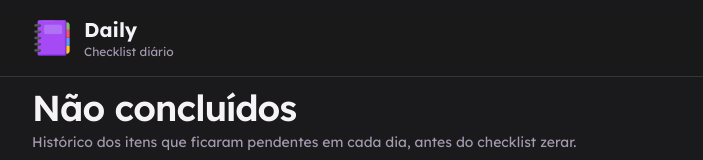
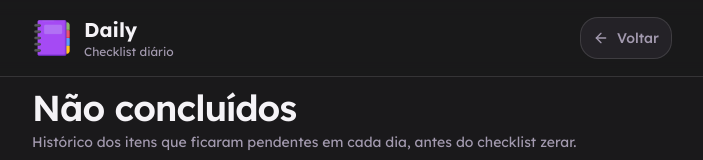
Before and after one commit to glhrmoura/daily, a React (Vite) app: page /relatorio in a window 1280 px wide. Shown: the top 160 px of the page, without its empty margins (288-991 px from the left). Built offline with nearby package versions, Linux system fonts and the light colour scheme.

Commit message:
feat: add report nav and back home action

```diff
--- a/src/components/Header.tsx
+++ b/src/components/Header.tsx
@@ -1,8 +1,15 @@
+import { Link, useRouterState } from '@tanstack/react-router';
+import { ArrowLeft, ClipboardList } from 'lucide-react';
+
 export function Header() {
+  const pathname = useRouterState({ select: (state) => state.location.pathname });
+  const isReport = pathname === '/relatorio';
+
   return (
     <header className="fixed top-0 right-0 left-0 z-50 border-b border-border bg-background/95 pt-[env(safe-area-inset-top,0px)] backdrop-blur supports-[backdrop-filter]:bg-background/60">
       <div className="container mx-auto max-w-2xl px-4 py-4">
-        <div className="flex items-center gap-3">
+        <div className="flex items-center justify-between gap-3">
+          <Link to="/" className="flex items-center gap-3">
             <div className="flex h-10 w-10 items-center justify-center overflow-hidden rounded-lg">
               <img src="/logo.png" alt="Daily" className="h-full w-full object-cover" />
             </div>
@@ -10,6 +17,25 @@ export function Header() {
               <h1 className="text-xl font-bold text-foreground">Daily</h1>
               <p className="text-xs text-muted-foreground">Checklist diário</p>
             </div>
+          </Link>
+          {isReport ? (
+            <Link
+              to="/"
+              aria-label="Voltar para home"
+              className="inline-flex items-center gap-2 rounded-xl border border-border bg-surface px-3 py-2.5 text-sm font-medium text-muted-foreground transition hover:border-border-strong hover:text-foreground"
+            >
+              <ArrowLeft className="h-4 w-4" />
+              Voltar
+            </Link>
+          ) : (
+            <Link
+              to="/relatorio"
+              aria-label="Relatório de não concluídos"
+              className="rounded-xl border border-border bg-surface p-2.5 text-muted-foreground transition hover:border-border-strong hover:text-foreground"
+            >
+              <ClipboardList className="h-5 w-5" />
+            </Link>
+          )}
         </div>
       </div>
     </header>
```
Lines whose indentation alone changed are shown as unchanged.
